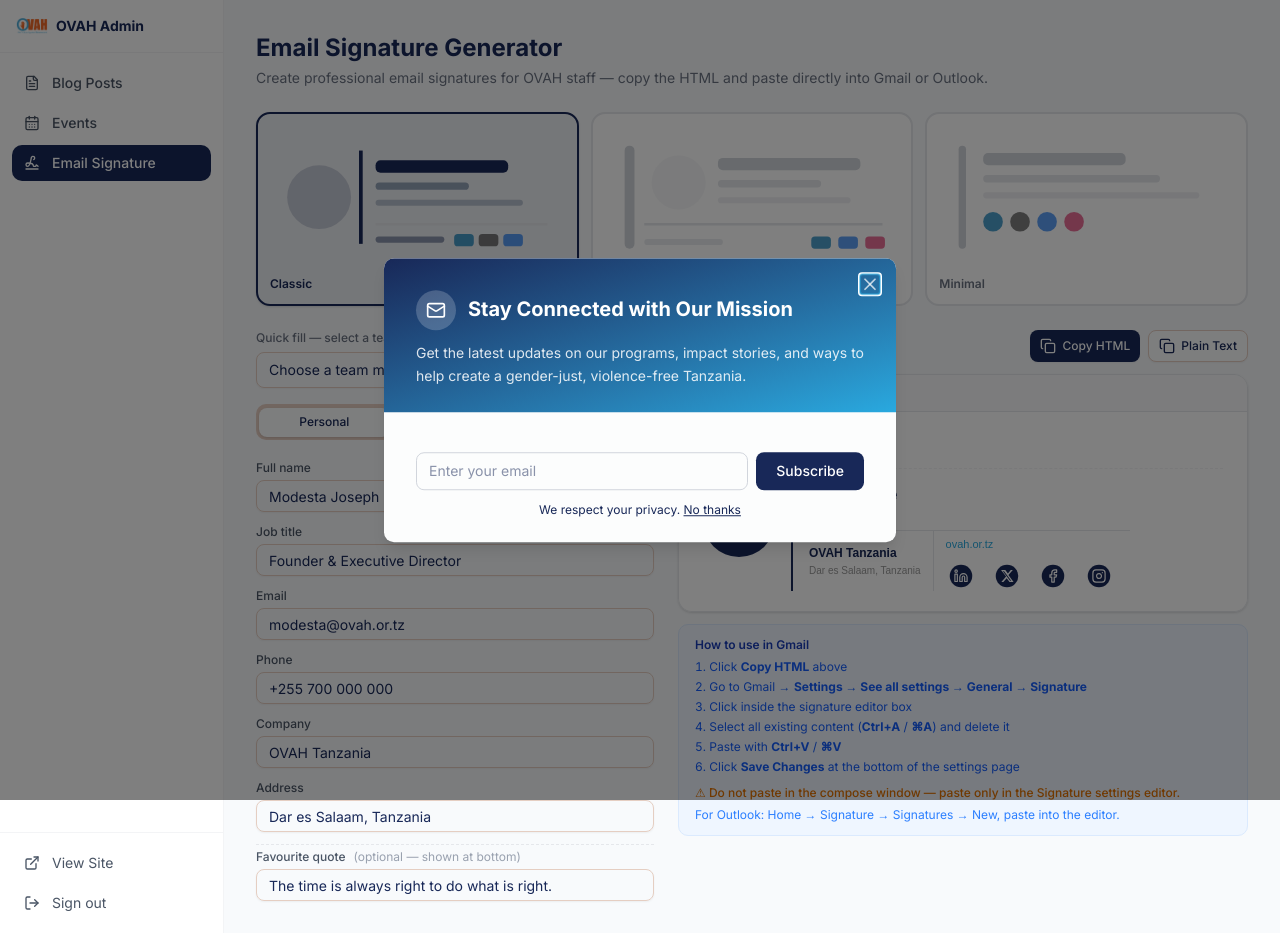
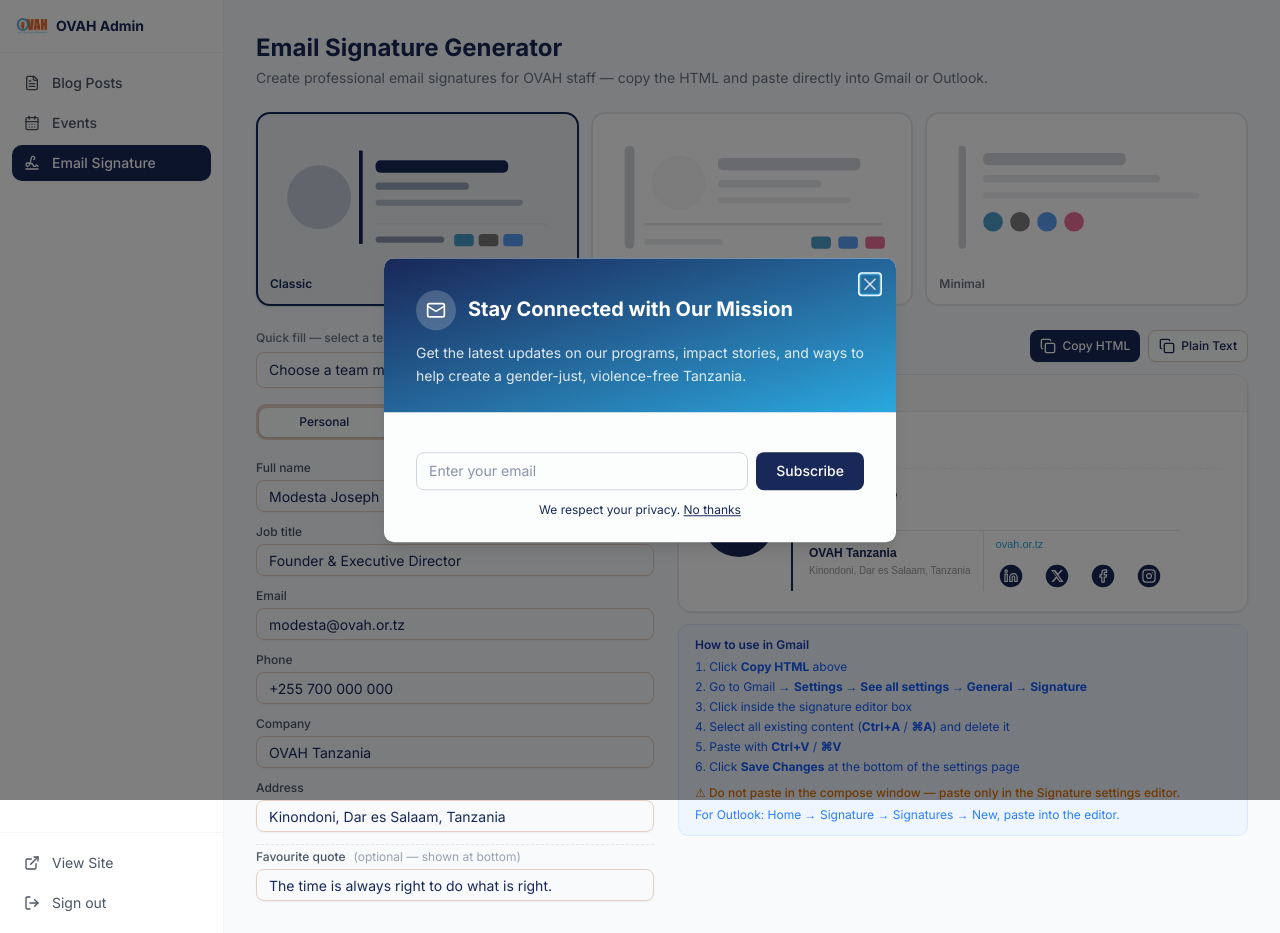
Before and after one commit to rayben109/ovah, a Next.js app: page /admin/signature in a window 1280 px wide. Built offline with nearby package versions, Linux system fonts and the light colour scheme.

Commit message:
Fix Fix deploymentsde

```diff
--- a/components/admin/EmailSignatureGenerator.tsx
+++ b/components/admin/EmailSignatureGenerator.tsx
@@ -46,7 +46,7 @@ const DEFAULT: SigData = {
   website: "https://ovah.or.tz",
   photo: "",
   company: "OVAH Tanzania",
-  address: "Dar es Salaam, Tanzania",
+  address: "Kinondoni, Dar es Salaam, Tanzania",
   linkedin: "https://www.linkedin.com/company/ovah-tanzania/",
   twitter: "https://x.com/ovahtanzania",
   facebook: "https://www.facebook.com/ovahtanzania",
```
